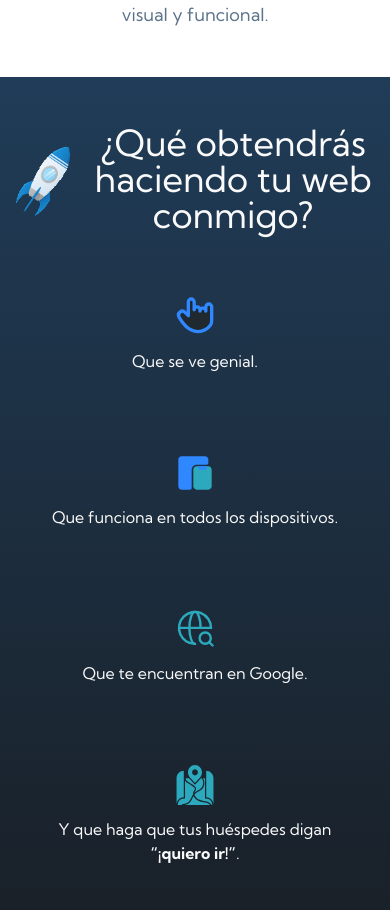
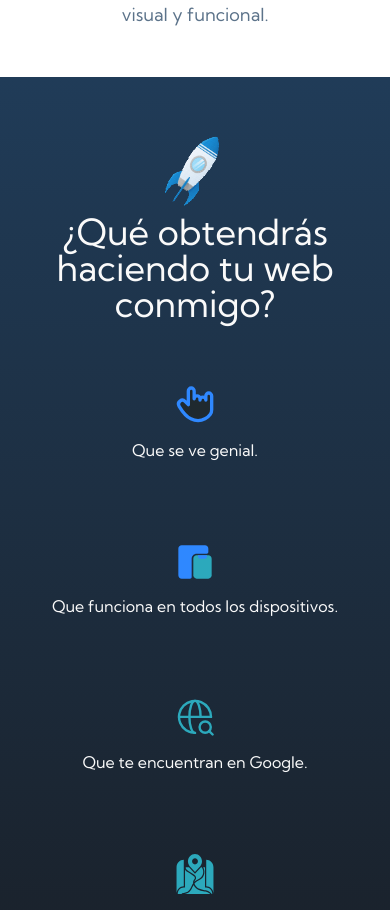
Before and after one commit to CayunDiego/TuristaWeb, a Next.js app: page / in a window 390 px wide. Shown: the part 1300-2210 px from the top of the page. Built offline with nearby package versions, Linux system fonts and the light colour scheme; a web font is replaced by a local one.

Commit message:
fix rocket

```diff
--- a/src/components/landing-page/what-youll-get-section.tsx
+++ b/src/components/landing-page/what-youll-get-section.tsx
@@ -29,7 +29,7 @@ const WhatYoullGetSection: React.FC<WhatYoullGetSectionProps> = ({ demoUrl, gree
       }}
     >
       <div className="container mx-auto px-4 text-center">
-        <div className="flex items-center justify-center gap-x-4 mb-10">
+        <div className="flex flex-col md:flex-row items-center justify-center gap-x-4 mb-10">
           <Image
             src="/images/rocket.gif"
             alt="Cohete animado"
```
